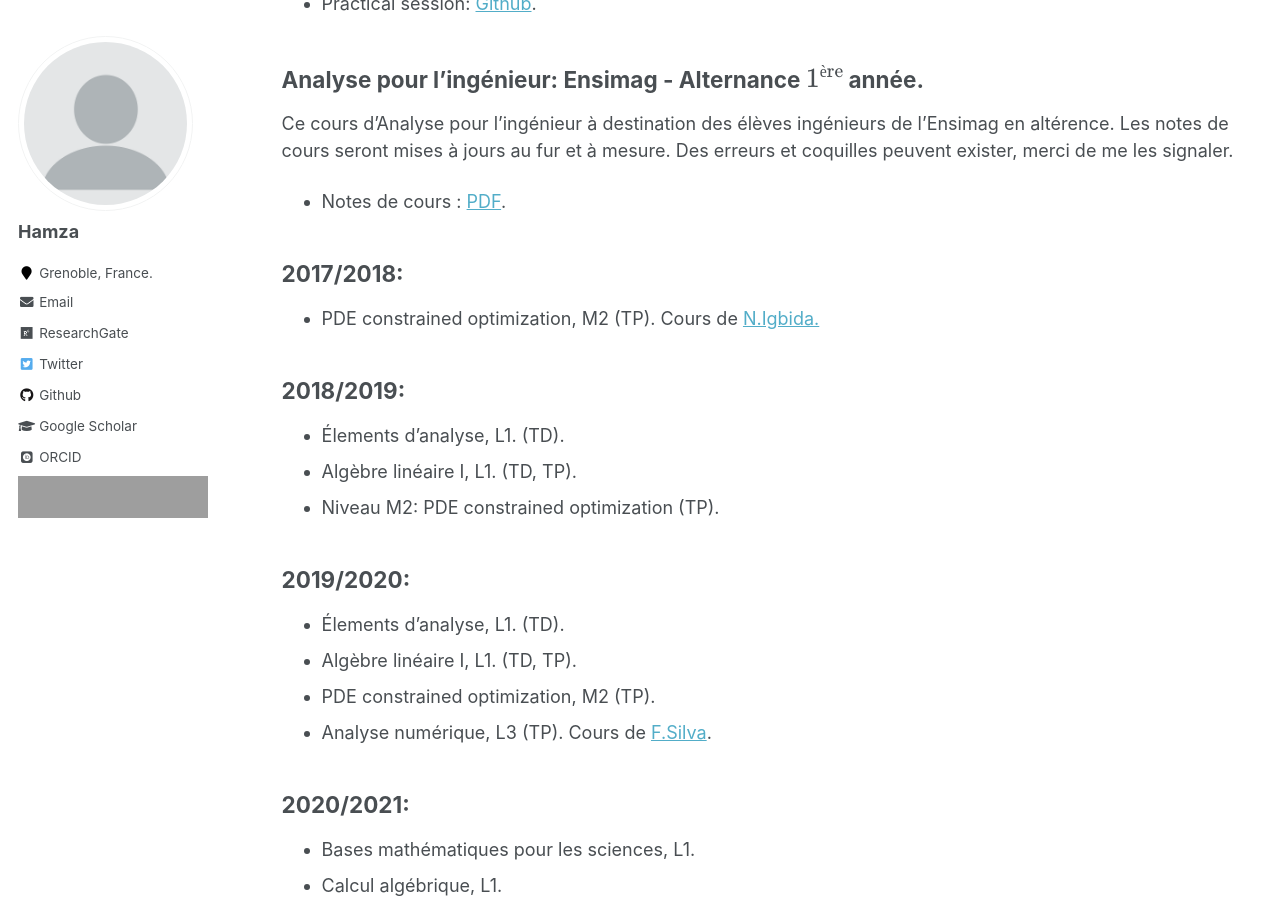
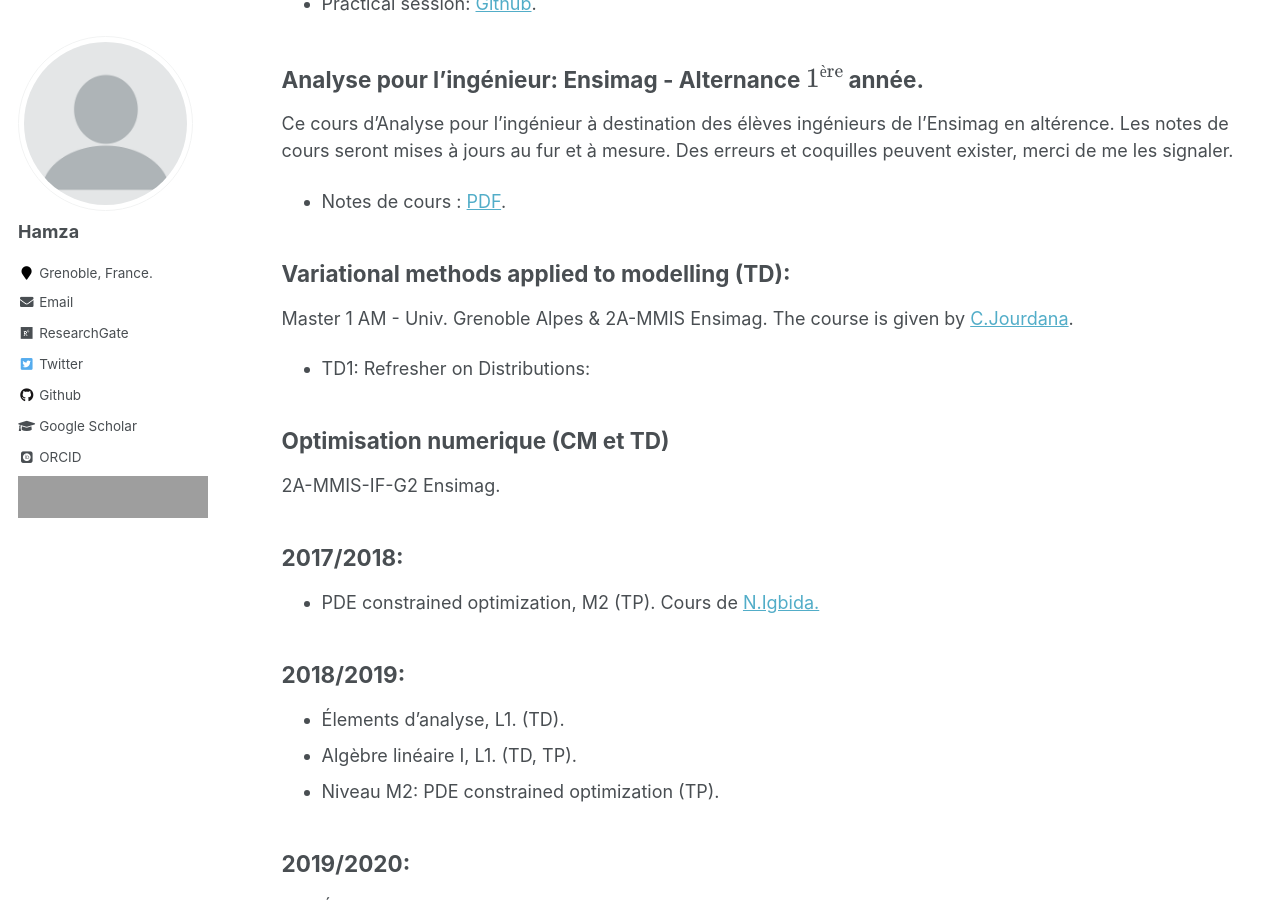
Before and after one commit to enhamza/enhamza.github.io, a Jekyll site: the page built from _pages/teaching.md, in a window 1280 px wide and 900 px high, scrolled down 396 px. Built offline with Jekyll 4.4.1, drawn with Linux system fonts in a browser that asks for light colours; some web fonts are replaced; formulas are drawn with MathJax 3; grey boxes are pictures that could not be loaded.

Commit message:
Update teaching.md

```diff
--- a/_pages/teaching.md
+++ b/_pages/teaching.md
@@ -18,6 +18,14 @@ Reminder in Matrix analysis and optimization. (To be updated).
 Ce cours d'Analyse pour l'ingénieur à destination des élèves ingénieurs de l'Ensimag en altérence. Les notes de cours seront mises à jours au fur et à mesure. Des erreurs et coquilles peuvent exister, merci de me les signaler.
 
 * Notes de cours : [PDF](https://enhamza.github.io/files/Main.pdf).
+
+## Variational methods applied to modelling (TD):
+Master 1 AM - Univ. Grenoble Alpes & 2A-MMIS Ensimag.
+The course is given by [C.Jourdana](https://membres-ljk.imag.fr/Clement.Jourdana/index.html).
+* TD1: Refresher on Distributions:
+
+## Optimisation numerique (CM et TD)
+2A-MMIS-IF-G2 Ensimag.
 
 2017/2018:
 ---------
```
